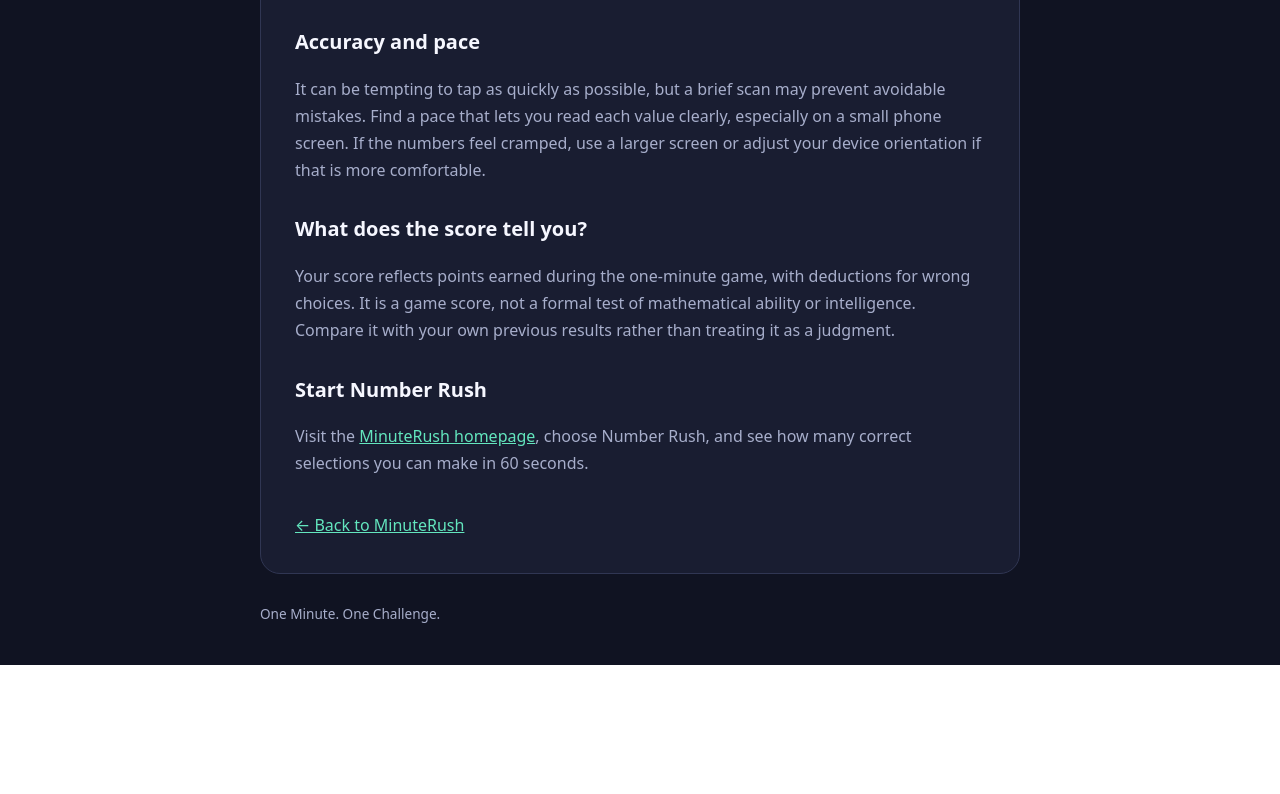
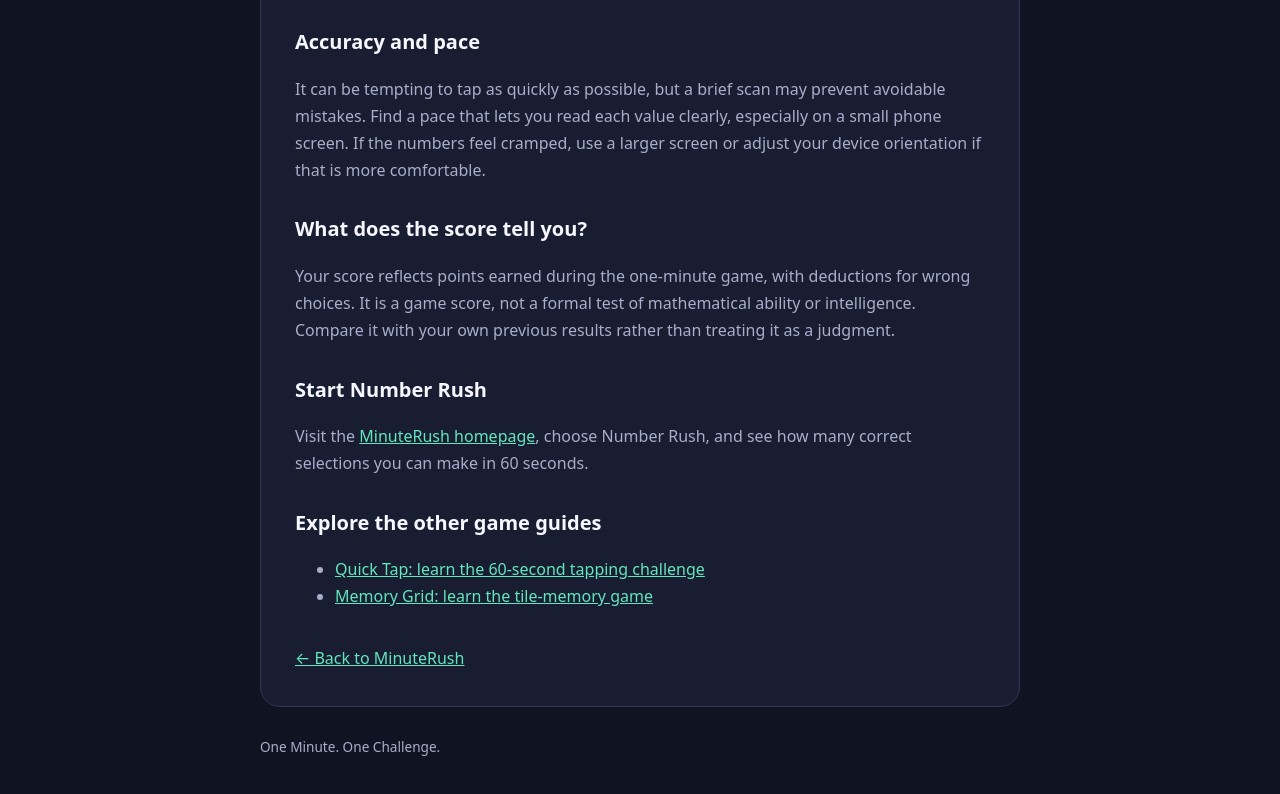
Before and after one commit to Uzumasama/MinuteRush, a plain HTML site: page number-rush-guide.html in a window 1280 px wide. Shown: the part 1163-1957 px from the top of the page. Before the commit the page ends 1828 px from the top, so only its background shows below. Drawn offline with Linux system fonts and the light colour scheme.

Commit message:
Add related game guide links

```diff
--- a/number-rush-guide.html
+++ b/number-rush-guide.html
@@ -22,4 +22,4 @@
 <p>It can be tempting to tap as quickly as possible, but a brief scan may prevent avoidable mistakes. Find a pace that lets you read each value clearly, especially on a small phone screen. If the numbers feel cramped, use a larger screen or adjust your device orientation if that is more comfortable.</p>
 <h2>What does the score tell you?</h2>
 <p>Your score reflects points earned during the one-minute game, with deductions for wrong choices. It is a game score, not a formal test of mathematical ability or intelligence. Compare it with your own previous results rather than treating it as a judgment.</p>
-<h2>Start Number Rush</h2><p>Visit the <a href="./">MinuteRush homepage</a>, choose Number Rush, and see how many correct selections you can make in 60 seconds.</p><a class="back" href="./">← Back to MinuteRush</a></main><footer>One Minute. One Challenge.</footer></div></body></html>
+<h2>Start Number Rush</h2><p>Visit the <a href="./">MinuteRush homepage</a>, choose Number Rush, and see how many correct selections you can make in 60 seconds.</p><h2>Explore the other game guides</h2><ul><li><a href="quick-tap-guide">Quick Tap: learn the 60-second tapping challenge</a></li><li><a href="memory-grid-guide">Memory Grid: learn the tile-memory game</a></li></ul><a class="back" href="./">← Back to MinuteRush</a></main><footer>One Minute. One Challenge.</footer></div></body></html>
```
